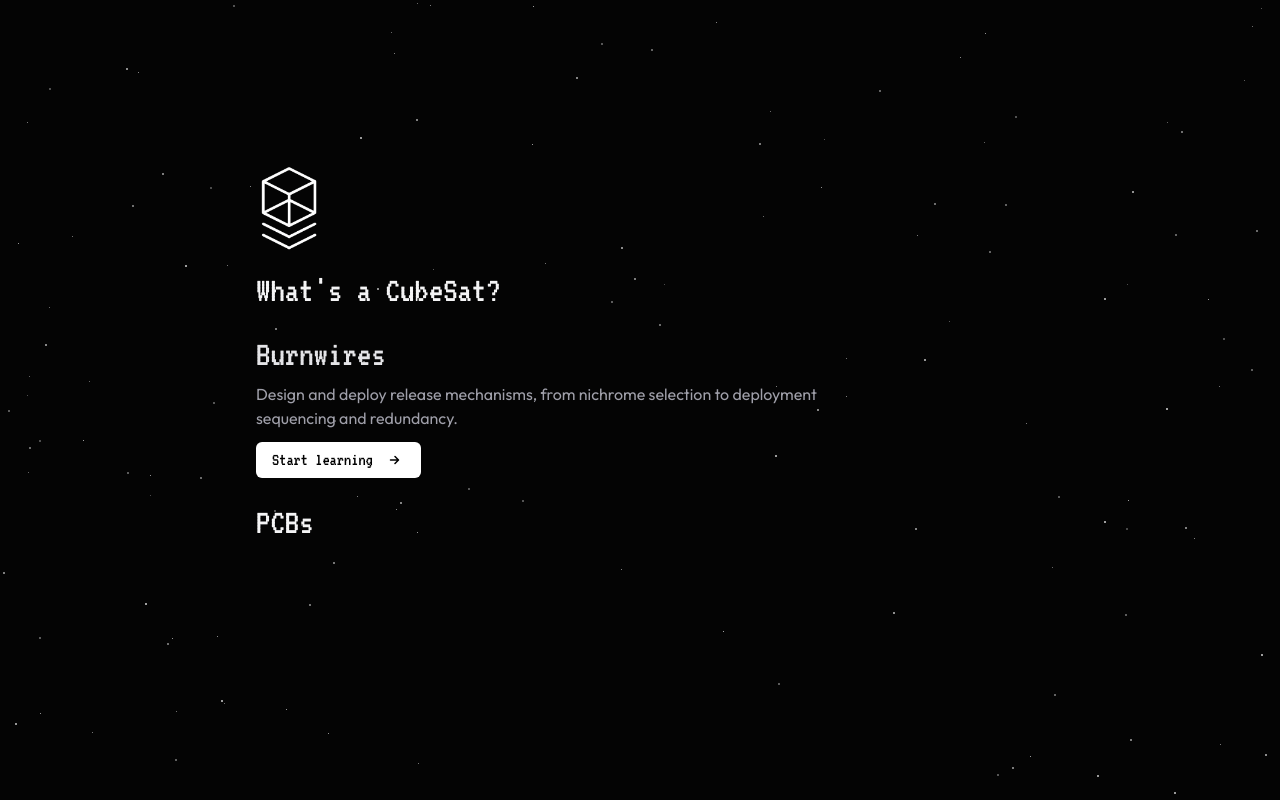
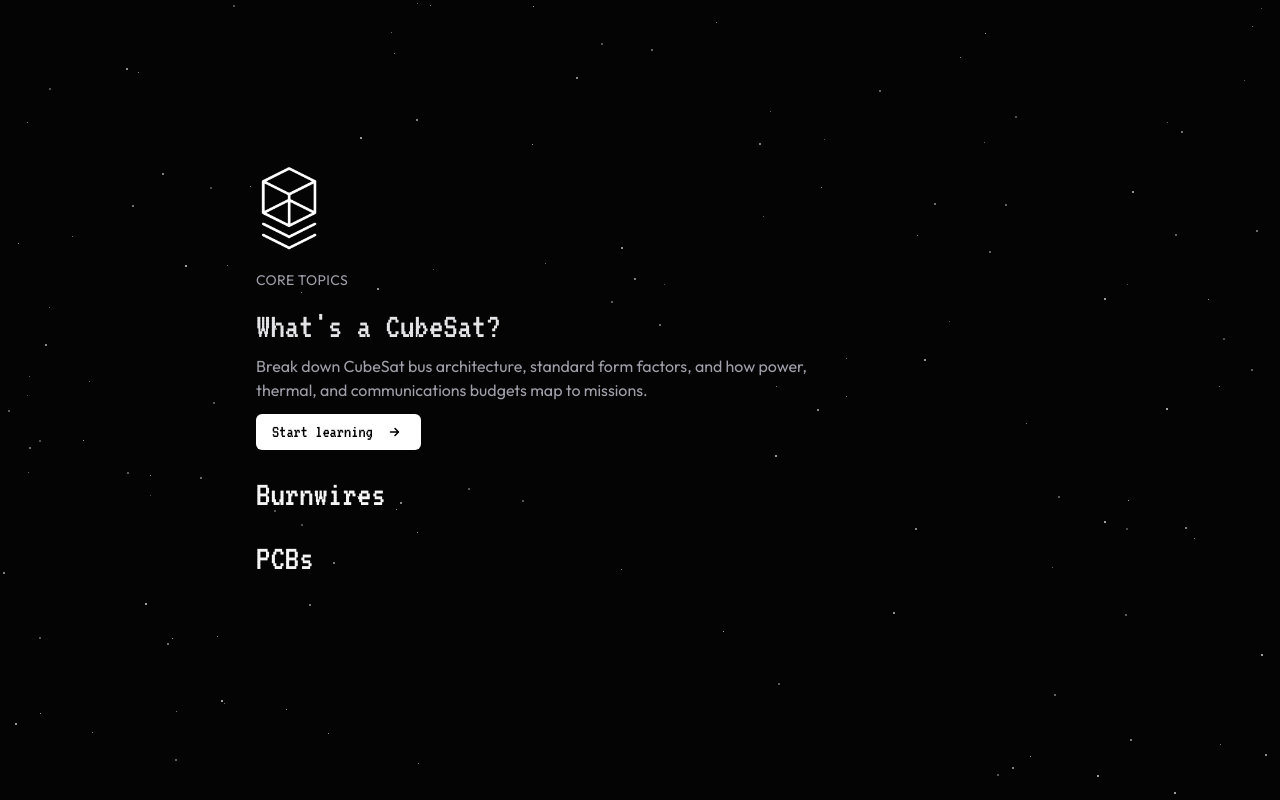
Before and after one commit to CubeSource/website-resources, a Next.js app in the folder resources/: page / in a window 1280 px wide. Both pictures are taken after a click on the button 640 px from the left and 353 px from the top of the page. Built offline with nearby package versions, Linux system fonts and the light colour scheme.

Commit message:
added category functionality

```diff
--- a/resources/app/page.tsx
+++ b/resources/app/page.tsx
@@ -34,42 +34,52 @@ export default function Home() {
           >
             A free resource offered by CubeSource, complete with visuals, diagrams and tutorials.
           </p>*/}
-          <nav className="space-y-3 md:space-y-6">
+          <nav className="space-y-8 md:space-y-10">
             {categories.map((category) => (
+              <section key={category.name} className="space-y-3 md:space-y-4">
+                <h2
+                  className={`${outfit.className} text-sm uppercase tracking-wide text-zinc-400`}
+                >
+                  {category.name}
+                </h2>
+                <div className="space-y-3 md:space-y-6">
+                  {category.items.map((item) => (
                     <div
-                key={category.route}
+                      key={item.route}
                       className="group block cursor-pointer "
                       role="button"
                       tabIndex={0}
-                aria-expanded={openRoute === category.route}
-                onClick={() => toggleRoute(category.route)}
+                      aria-expanded={openRoute === item.route}
+                      onClick={() => toggleRoute(item.route)}
                       onKeyDown={(event) => {
                         if (event.key === "Enter" || event.key === " ") {
                           event.preventDefault();
-                    toggleRoute(category.route);
+                          toggleRoute(item.route);
                         }
                       }}
                     >
                       <span
                         className={`${vt323.className} inline-block text-4xl text-zinc-100 transition-colors duration-300 ease-out group-hover:text-zinc-200 sm:text-5xl${
-                    openRoute === category.route ? " text-zinc-200" : ""
+                          openRoute === item.route ? " text-zinc-200" : ""
                         }`}
                       >
-                  {category.title}
+                        {item.title}
                       </span>
                       <span
                         className={`mt-0 block max-h-0 max-w-xl overflow-hidden text-sm text-zinc-400 opacity-0 transition-all duration-300 ease-out group-hover:mt-2 group-hover:max-h-40 group-hover:opacity-100 md:text-base${
-                    openRoute === category.route ? " mt-2 max-h-40 opacity-100" : ""
+                          openRoute === item.route
+                            ? " mt-2 max-h-40 opacity-100"
+                            : ""
                         }`}
                       >
-                  {category.description}
+                        {item.description}
                         <br />
                         <button
                           type="button"
                           className={`${vt323.className} cursor-pointer group/button mt-3 inline-flex items-center gap-3 rounded-md bg-[linear-gradient(90deg,#ffffff_0%,#ffffff_50%,#e4e4e7_100%)] bg-[length:200%_100%] bg-[position:0%_50%] px-4 py-1 text-lg text-black shadow-sm transition-[background-position,box-shadow] duration-300 ease-out focus-visible:outline focus-visible:outline-2 focus-visible:outline-offset-2 focus-visible:outline-white hover:bg-[position:100%_50%] hover:shadow-md`}
                           onClick={(event) => {
                             event.stopPropagation();
-                      router.push(category.route);
+                            router.push(item.route);
                           }}
                         >
                           <span className="relative z-10">Start learning</span>
@@ -90,8 +100,10 @@ export default function Home() {
                           </span>
                         </button>
                       </span>
-
                     </div>
+                  ))}
+                </div>
+              </section>
             ))}
           </nav>
         </div>
--- a/resources/data/categories.ts
+++ b/resources/data/categories.ts
@@ -1,10 +1,18 @@
-export type Category = {
+export type CategoryItem = {
   title: string;
   description: string;
   route: string;
 };
 
+export type Category = {
+  name: string;
+  items: CategoryItem[];
+};
+
 export const categories: Category[] = [
+  {
+    name: "Core Topics",
+    items: [
       {
         title: "What's a CubeSat?",
         description:
@@ -23,4 +31,6 @@ export const categories: Category[] = [
           "Lay out flight-ready boards, manage stack-ups, grounding, and test plans for CubeSat avionics.",
         route: "/docs/deployments",
       },
+    ],
+  },
 ];
```
Lines whose indentation alone changed are shown as unchanged.
